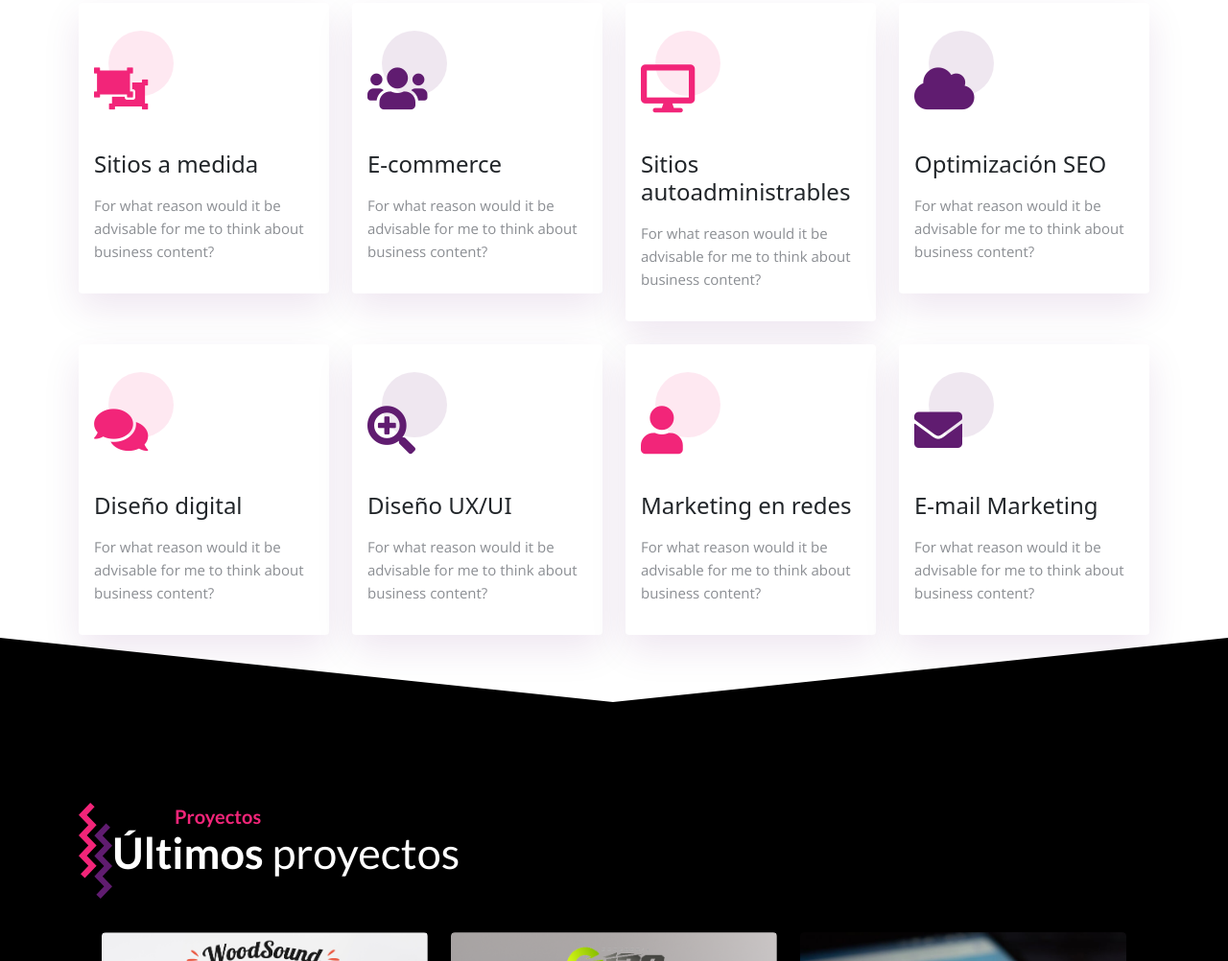
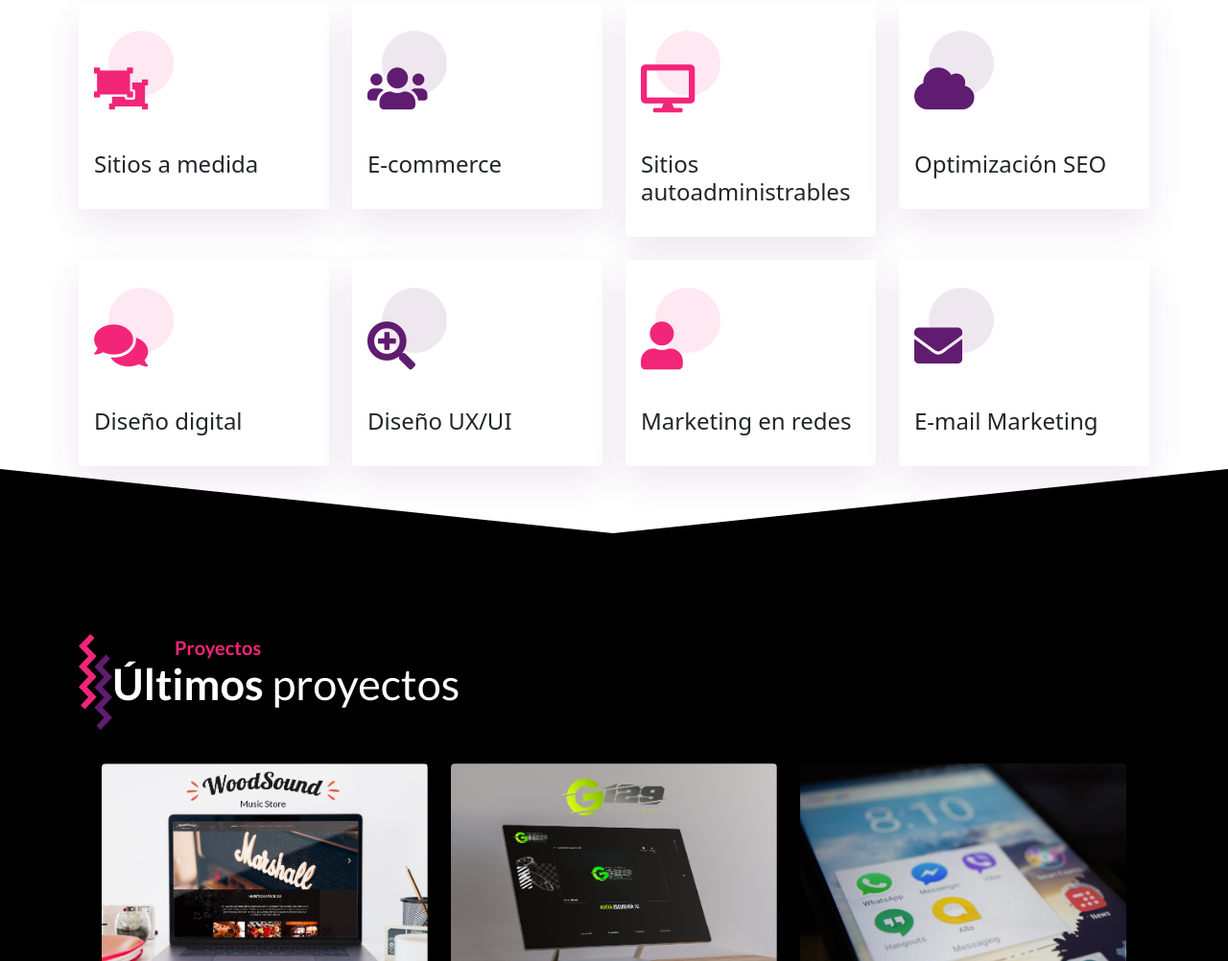
Before and after one commit to apochettino/awesomeWeb, a plain HTML site: page index.html in a window 1280 px wide. Shown: the part 1895-2897 px from the top of the page at 96% size. Drawn offline with nearby package versions, Linux system fonts and the light colour scheme; no server answers; a script that the page names is missing; a web font is replaced by a local one.

Commit message:
prueba commit

```diff
--- a/index.html
+++ b/index.html
@@ -42,39 +42,6 @@
 
 
     <header>
-
-
-<!--
-          <nav class="navbar navbar-expand-lg navbar-light bg-transparent stroke">
-            <div class="container-fluid">
-            <a class="navbar-brand" href="#"><img src="./img/logoxs2.png" alt="Logo Awesome"></a>
-            <button class="navbar-toggler" type="button" data-bs-toggle="collapse" data-bs-target="#navbarSupportedContent" aria-controls="navbarSupportedContent" aria-expanded="false" aria-label="Toggle navigation">
-                <span class="navbar-toggler-icon"><i class="fas fa-bars"></i></span>
-            </button>
-            <div class="collapse navbar-collapse custom-toggler" id="navbarSupportedContent">
-                <ul class="navbar-nav ms-auto mb-2 mb-lg-0 ">
-                <li class="nav-item">
-                    <a class="nav-link " aria-current="page" href="#">Home</a>
-                </li>
-                <li class="nav-item">
-                    <a class="nav-link" href="#">Nosotros</a>
-                </li>
-                <li class="nav-item">
-                    <a class="nav-link" href="#">Servicios</a>
-                </li>
-                <li class="nav-item">
-                    <a class="nav-link" href="#">Proyectos</a>
-                </li>
-                <li class="nav-item">
-                    <a class="nav-link" href="#">Contacto</a>
-                </li>
-
-                </ul>
-
-            </div>
-            </div>
-        </nav>
--->
 
 
 
@@ -219,7 +186,7 @@
                     <div class="card border-0 shadow rounded-xs pt-5"  data-aos="flip-left">
                         <div class="card-body"> <i class="fa fa-object-ungroup icon-lg icon-primary icon-bg-primary icon-bg-circle mb-3"></i>
                             <h4 class="mt-4 mb-3">Sitios a medida</h4>
-                            <p>For what reason would it be advisable for me to think about business content?</p>
+                           <!-- <p>For what reason would it be advisable for me to think about business content?</p>-->
                         </div>
                     </div>
                 </div>
@@ -227,7 +194,7 @@
                     <div class="card border-0 shadow rounded-xs pt-5"  data-aos="flip-left">
                         <div class="card-body"> <i class="fa fa-users icon-lg icon-yellow icon-bg-yellow icon-bg-circle mb-3"></i>
                             <h4 class="mt-4 mb-3">E-commerce</h4>
-                            <p>For what reason would it be advisable for me to think about business content?</p>
+                            <!-- <p>For what reason would it be advisable for me to think about business content?</p>-->
                         </div>
                     </div>
                 </div>
@@ -235,7 +202,7 @@
                     <div class="card border-0 shadow rounded-xs pt-5"  data-aos="flip-left">
                         <div class="card-body"> <i class="fa fa-desktop icon-lg icon-purple icon-bg-purple icon-bg-circle mb-3"></i>
                             <h4 class="mt-4 mb-3">Sitios autoadministrables</h4>
-                            <p>For what reason would it be advisable for me to think about business content?</p>
+                            <!-- <p>For what reason would it be advisable for me to think about business content?</p>-->
                         </div>
                     </div>
                 </div>
@@ -243,7 +210,7 @@
                     <div class="card border-0 shadow rounded-xs pt-5"  data-aos="flip-left">
                         <div class="card-body"> <i class="fa fa-cloud icon-lg icon-cyan icon-bg-cyan icon-bg-circle mb-3"></i>
                             <h4 class="mt-4 mb-3">Optimización SEO</h4>
-                            <p>For what reason would it be advisable for me to think about business content?</p>
+                            <!-- <p>For what reason would it be advisable for me to think about business content?</p>-->
                         </div>
                     </div>
                 </div>
@@ -251,7 +218,7 @@
                     <div class="card border-0 shadow rounded-xs pt-5" data-aos="flip-up">
                         <div class="card-body"> <i class="fa fa-comments icon-lg icon-red icon-bg-red icon-bg-circle mb-3"></i>
                             <h4 class="mt-4 mb-3">Diseño digital</h4>
-                            <p>For what reason would it be advisable for me to think about business content?</p>
+                            <!-- <p>For what reason would it be advisable for me to think about business content?</p>-->
                         </div>
                     </div>
                 </div>
@@ -259,7 +226,7 @@
                     <div class="card border-0 shadow rounded-xs pt-5" data-aos="flip-up">
                         <div class="card-body"> <i class="fa fa-search-plus icon-lg icon-green icon-bg-green icon-bg-circle mb-3"></i>
                             <h4 class="mt-4 mb-3">Diseño UX/UI<h4>
-                            <p>For what reason would it be advisable for me to think about business content?</p>
+                            <!-- <p>For what reason would it be advisable for me to think about business content?</p>-->
                         </div>
                     </div>
                 </div>
@@ -267,7 +234,7 @@
                     <div class="card border-0 shadow rounded-xs pt-5" data-aos="flip-up">
                         <div class="card-body"> <i class="fa fa-user icon-lg icon-orange icon-bg-orange icon-bg-circle mb-3"></i>
                             <h4 class="mt-4 mb-3">Marketing en redes</h4>
-                            <p>For what reason would it be advisable for me to think about business content?</p>
+                            <!-- <p>For what reason would it be advisable for me to think about business content?</p>-->
                         </div>
                     </div>
                 </div>
@@ -275,7 +242,7 @@
                     <div class="card border-0 shadow rounded-xs pt-5" data-aos="flip-up">
                         <div class="card-body"> <i class="fa fa-envelope icon-lg icon-blue icon-bg-blue icon-bg-circle mb-3"></i>
                             <h4 class="mt-4 mb-3">E-mail Marketing</h4>
-                            <p>For what reason would it be advisable for me to think about business content?</p>
+                            <!-- <p>For what reason would it be advisable for me to think about business content?</p>-->
                         </div>
                     </div>
                 </div>
```
